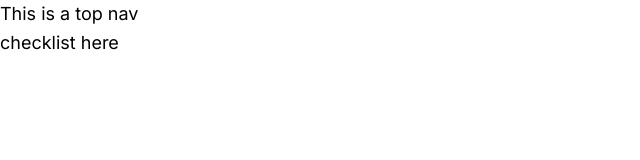
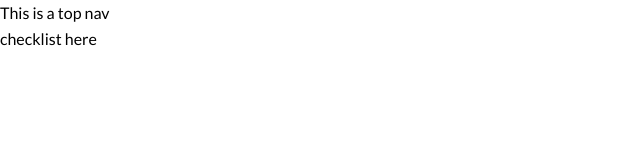
Before and after one commit to euouae682/np-checklist, a Next.js app: page /track in a window 1280 px wide. Shown: the top 160 px of the page, without its empty margins (0-640 px from the left). Built offline with nearby package versions, Linux system fonts and the light colour scheme.

Commit message:
Added universal font (may change later)

```diff
--- a/src/app/globals.css
+++ b/src/app/globals.css
@@ -7,10 +7,8 @@ html,
 body {
   padding: 0;
   margin: 0;
-  font-family: -apple-system, BlinkMacSystemFont, Segoe UI, Roboto, Oxygen, Ubuntu,
-    Cantarell, Fira Sans, Droid Sans, Helvetica Neue, sans-serif;
   line-height: 1.6;
-  font-size: 18px;
+  font-size: 16px;
 }
 
 * {
--- a/src/app/layout.tsx
+++ b/src/app/layout.tsx
@@ -1,8 +1,12 @@
 import type { Metadata } from 'next'
-import { Inter } from 'next/font/google'
+import { Lato } from 'next/font/google'
+
 import './globals.css'
 
-const inter = Inter({ subsets: ['latin'] })
+const lato = Lato({
+  weight: '400',
+  subsets: ['latin']
+})
 
 export const metadata: Metadata = {
   title: 'Create Next App',
@@ -16,7 +20,7 @@ export default function RootLayout({
 }) {
   return (
     <html lang="en">
-      <body className={inter.className}>{children}</body>
+      <body className={lato.className}>{children}</body>
     </html>
   )
 }
```
